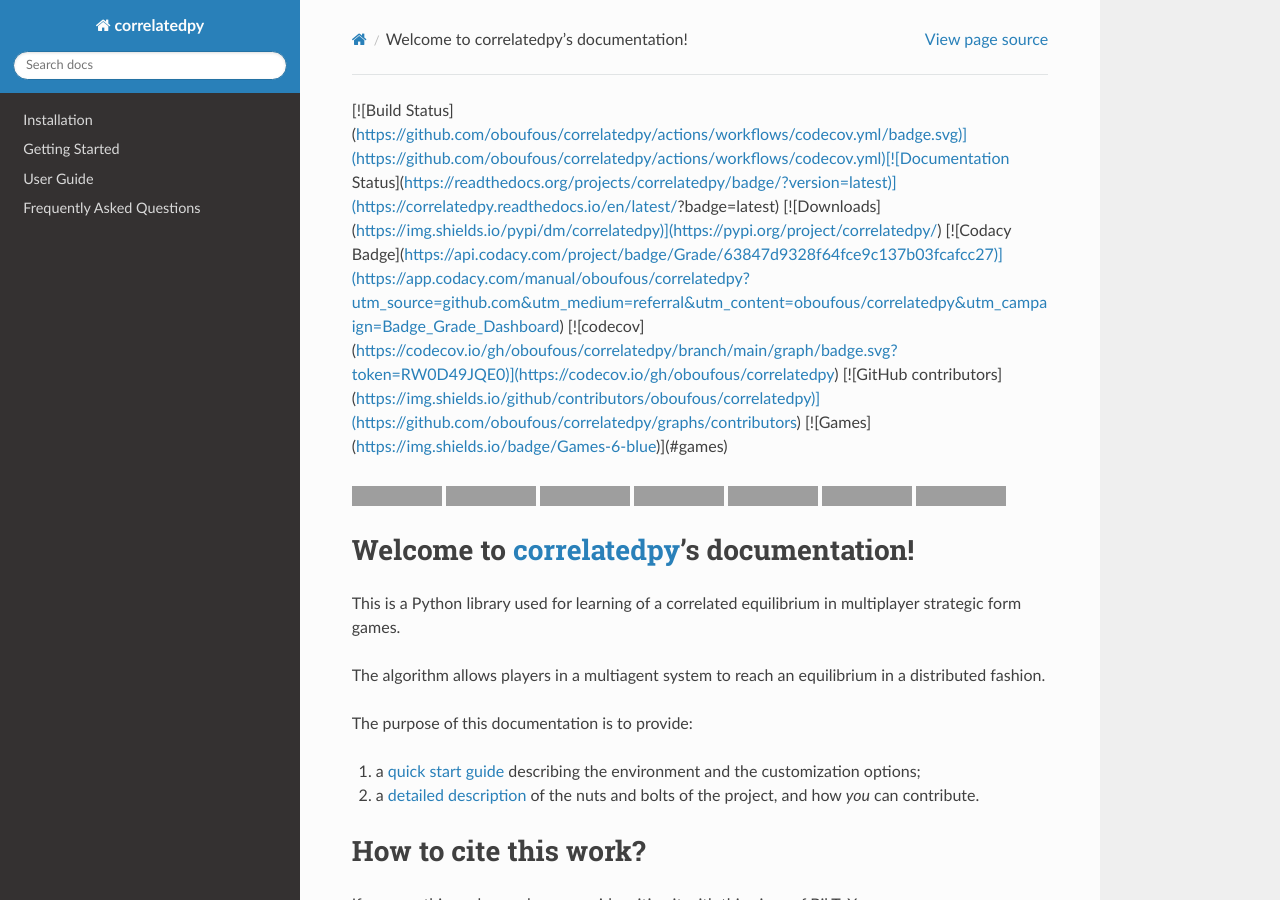
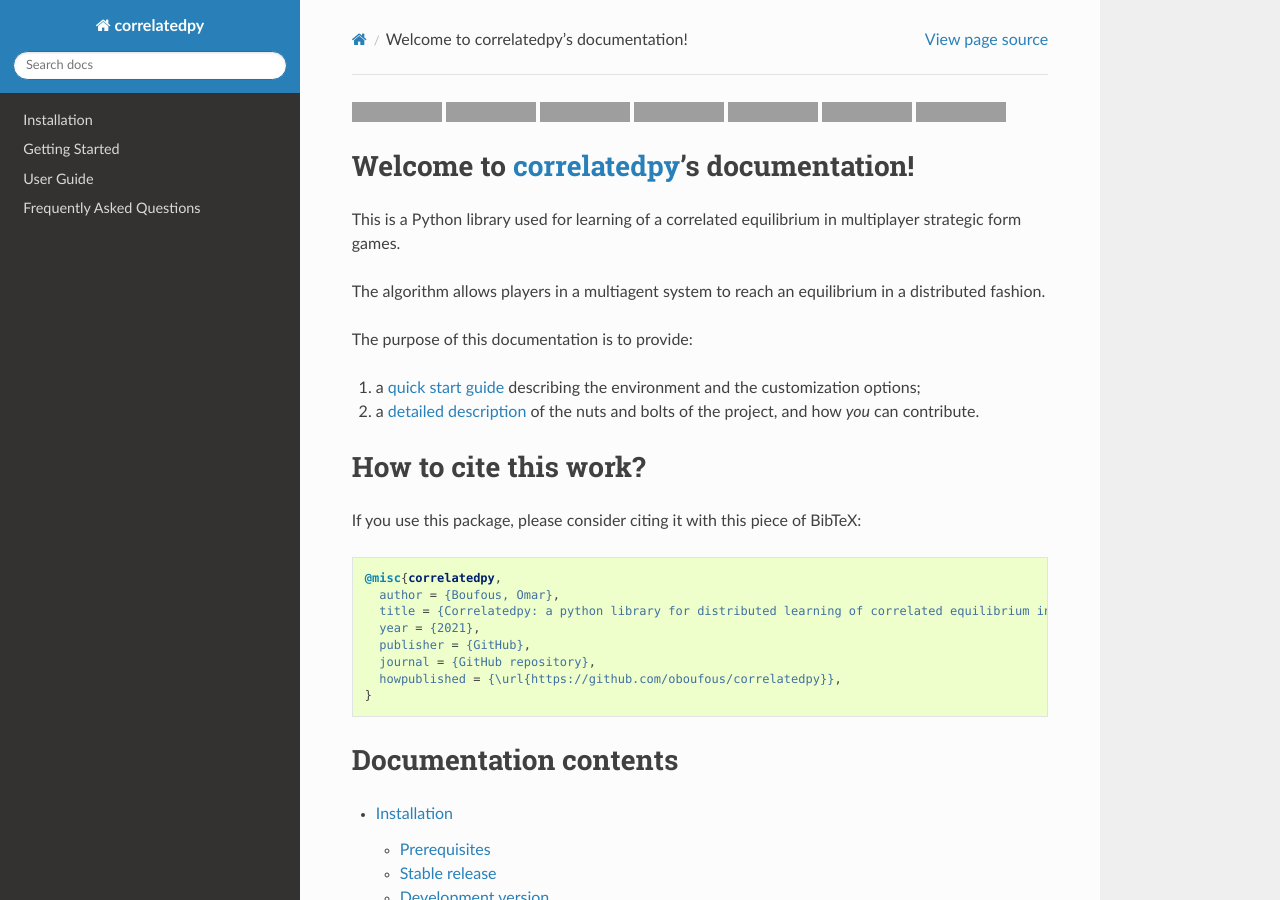
Before and after one commit to pankhurigadi/correlatedpy, a Sphinx documentation site: the page built from docs/source/index.rst, in a window 1280 px wide and 900 px high, cut to the strip 0-900 px from the top of the window. Built offline with Sphinx 7.4.7 and the Read the Docs theme 2.0.0, drawn with Linux system fonts in a browser that asks for light colours; pages that are not in the unit, such as notebooks, are missing from menus; grey boxes are pictures that could not be loaded.

Commit message:
Update index.rst

```diff
--- a/docs/source/index.rst
+++ b/docs/source/index.rst
@@ -24,13 +24,6 @@
 
 .. |Games| image:: https://img.shields.io/badge/Games-6-blue
   :target: https://correlatedpy.readthedocs.io/en/latest/quickstart.html#games
-
-[![Build Status](https://github.com/oboufous/correlatedpy/actions/workflows/codecov.yml/badge.svg)](https://github.com/oboufous/correlatedpy/actions/workflows/codecov.yml)[![Documentation Status](https://readthedocs.org/projects/correlatedpy/badge/?version=latest)](https://correlatedpy.readthedocs.io/en/latest/?badge=latest)
-[![Downloads](https://img.shields.io/pypi/dm/correlatedpy)](https://pypi.org/project/correlatedpy/)
-[![Codacy Badge](https://api.codacy.com/project/badge/Grade/63847d9328f64fce9c137b03fcafcc27)](https://app.codacy.com/manual/oboufous/correlatedpy?utm_source=github.com&utm_medium=referral&utm_content=oboufous/correlatedpy&utm_campaign=Badge_Grade_Dashboard)
-[![codecov](https://codecov.io/gh/oboufous/correlatedpy/branch/main/graph/badge.svg?token=RW0D49JQE0)](https://codecov.io/gh/oboufous/correlatedpy)
-[![GitHub contributors](https://img.shields.io/github/contributors/oboufous/correlatedpy)](https://github.com/oboufous/correlatedpy/graphs/contributors)
-[![Games](https://img.shields.io/badge/Games-6-blue)](#games)
 
 
 |Build Status| |Documentation Status| |Downloads| |Codacy Status| |Coverage Status| |Contributors| |Games|
```
